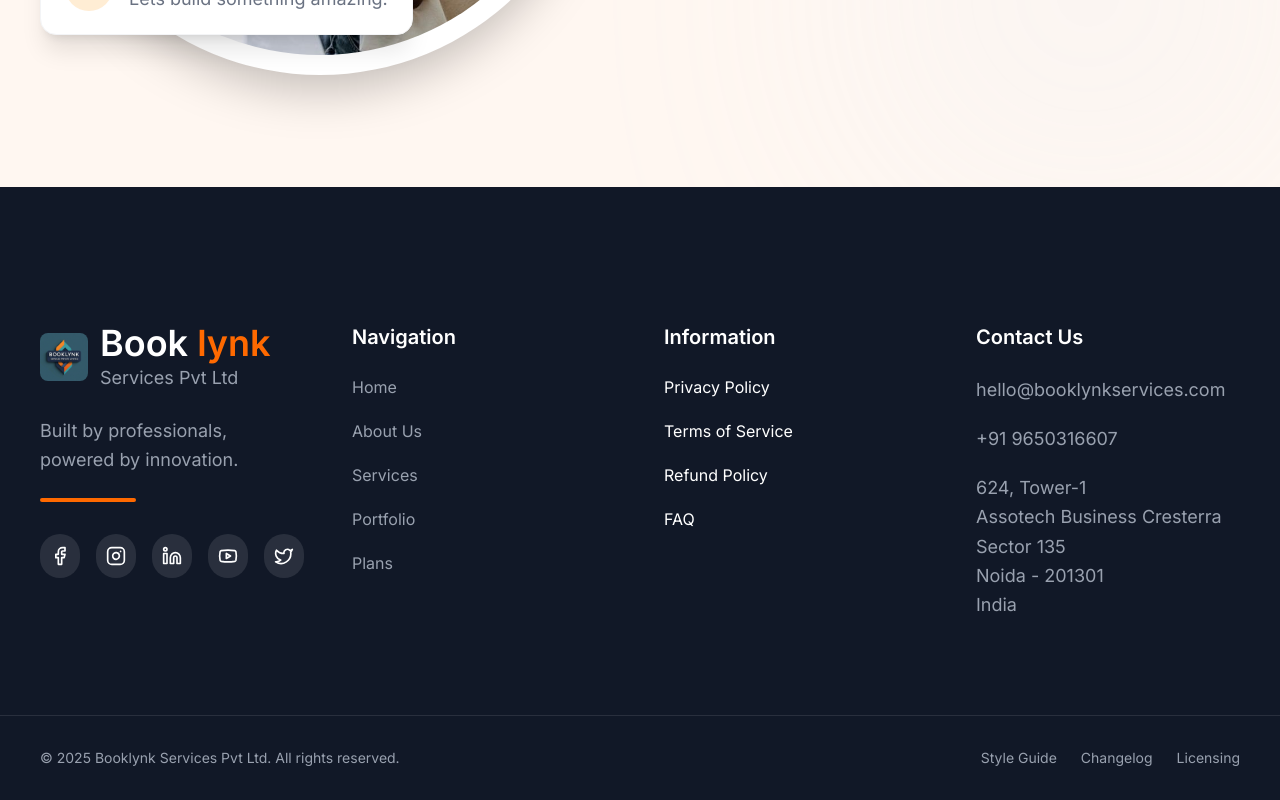
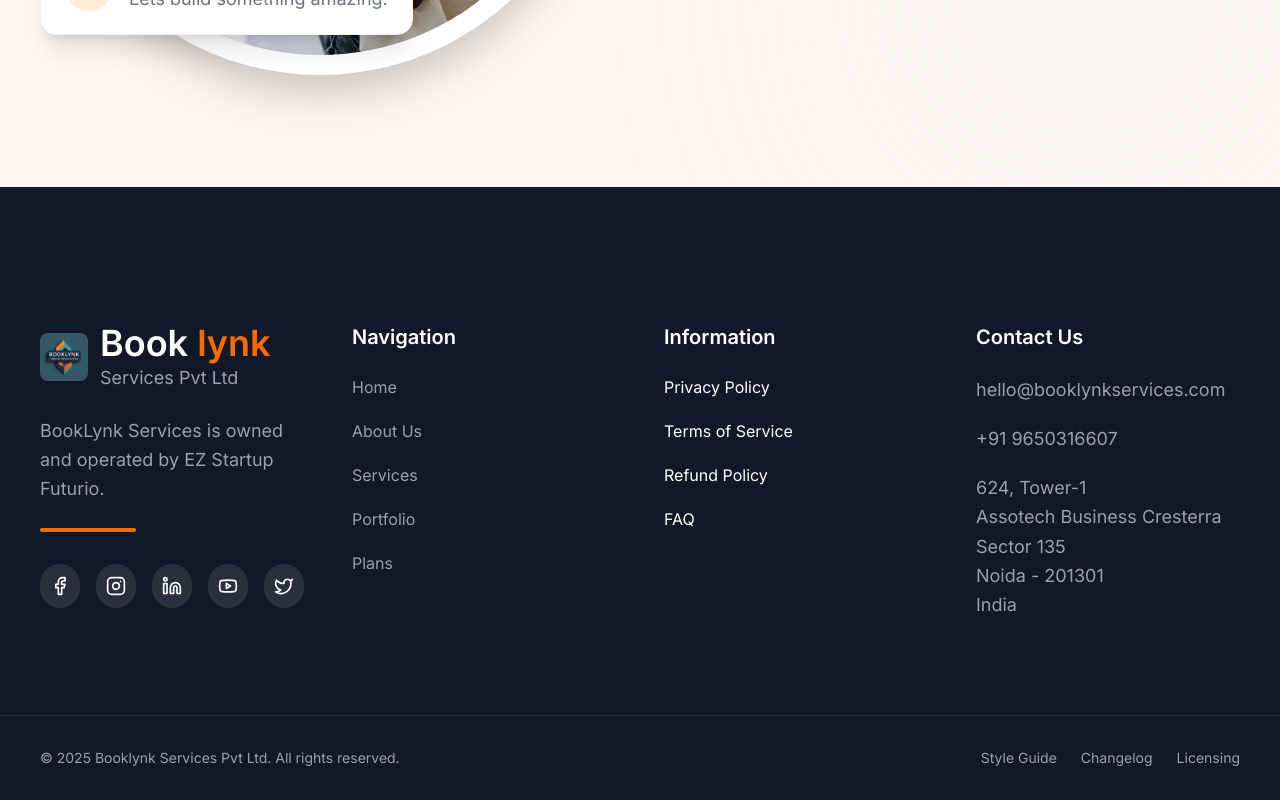
Before and after one commit to Yashveer273/booklynkservices, a Next.js app: page / in a window 1280 px wide. Shown: the part 6337-7137 px from the top of the page. Built offline with nearby package versions, Linux system fonts and the light colour scheme.

Commit message:
Update footer text to reflect ownership

```diff
--- a/app/components/Footer.tsx
+++ b/app/components/Footer.tsx
@@ -68,7 +68,7 @@
               </div>
             </div>
             <p className="text-gray-400 leading-8 max-w-sm mt-6">
-              Built by professionals, powered by innovation.
+              BookLynk Services is owned and operated by EZ Startup Futurio.
             </p>
 
             <div className="w-24 h-1 bg-orange-500 rounded-full mt-6 mb-8"></div>
```
